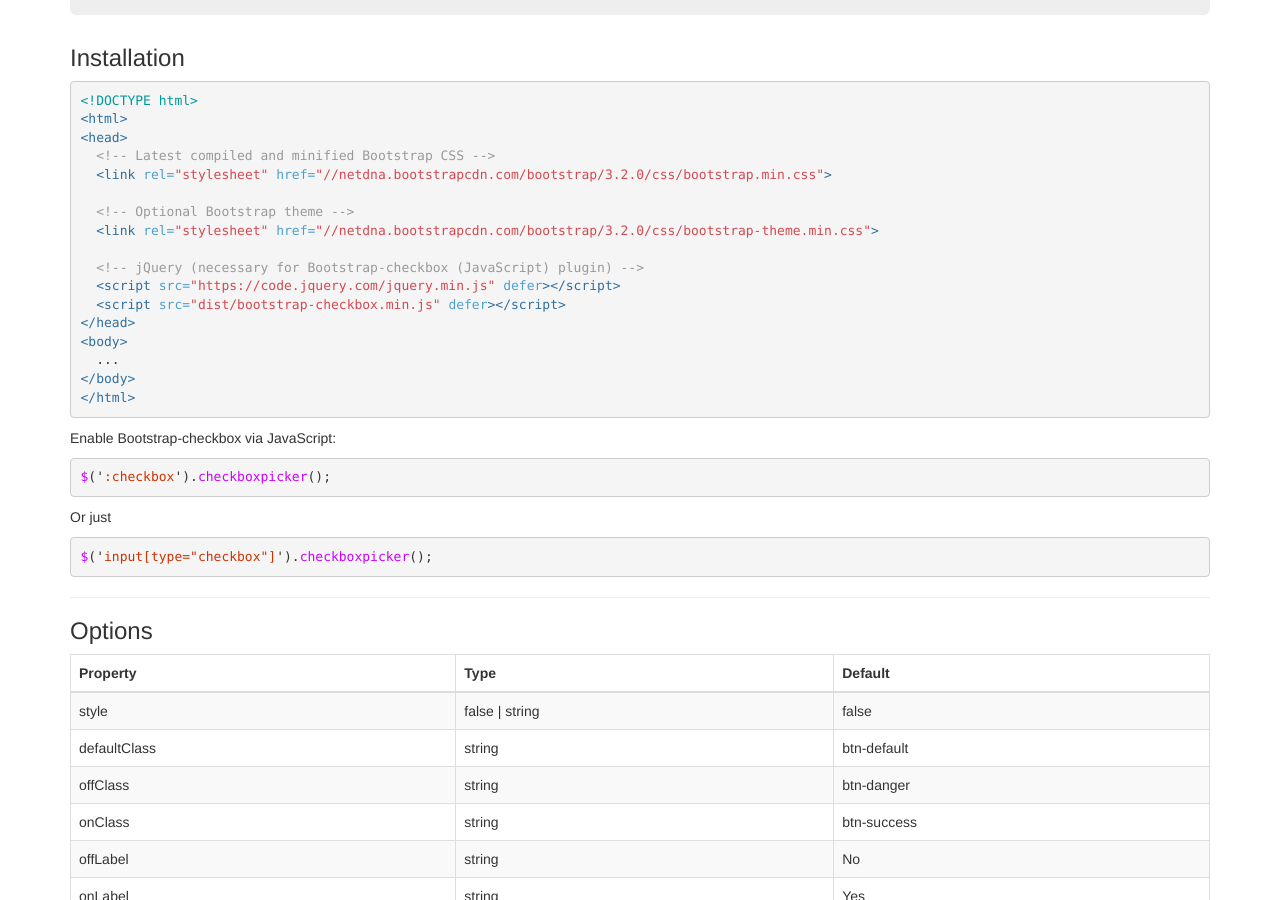
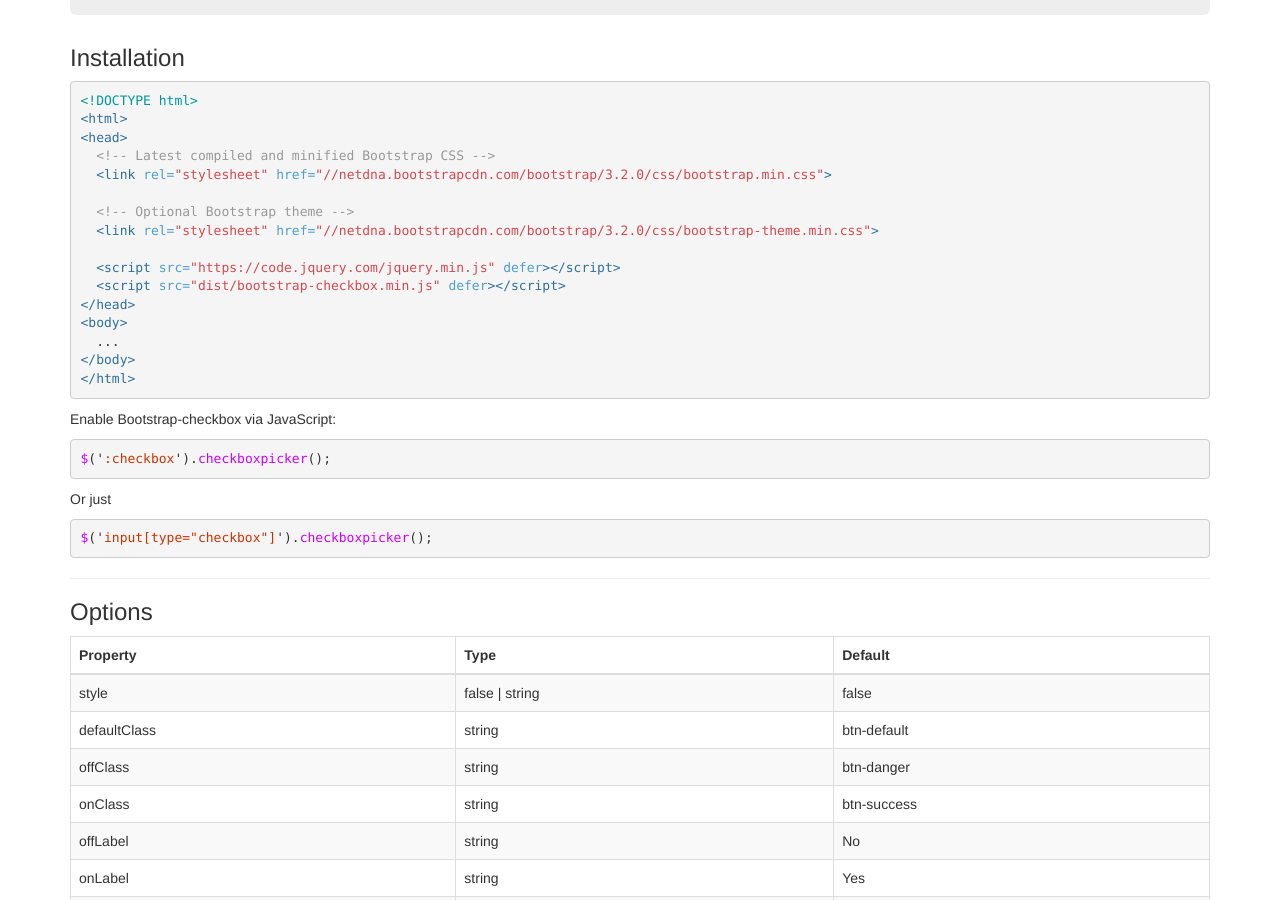
Before and after one commit to vsn4ik/bootstrap-checkbox, a Jekyll site: the page built from docs/index.html, in a window 1280 px wide and 900 px high, scrolled down 306 px. Built offline with Jekyll 4.4.1, drawn with Linux system fonts in a browser that asks for light colours; nearby versions of some CDN libraries.

Commit message:
Not comment.

```diff
--- a/docs/assets/css/index.css
+++ b/docs/assets/css/index.css
@@ -6,15 +6,15 @@ footer {
 	padding-bottom: 10px;
 }
 
-label[for] {
-	cursor: pointer;
-}
-
 pre {
 	-moz-tab-size: 2;
 	tab-size: 2;
 }
 
+label[for] {
+	cursor: pointer;
+}
+
 .m-b {
 	margin-bottom: 15px;
 }
--- a/docs/index.html
+++ b/docs/index.html
@@ -15,7 +15,6 @@ title: Bootstrap-checkbox
 	<!-- Optional Bootstrap theme -->
 	<link rel="stylesheet" href="//netdna.bootstrapcdn.com/bootstrap/3.2.0/css/bootstrap-theme.min.css">
 
-	<!-- jQuery (necessary for Bootstrap-checkbox (JavaScript) plugin) -->
 	<script src="https://code.jquery.com/jquery.min.js" defer></script>
 	<script src="dist/bootstrap-checkbox.min.js" defer></script>
 </head>
```
